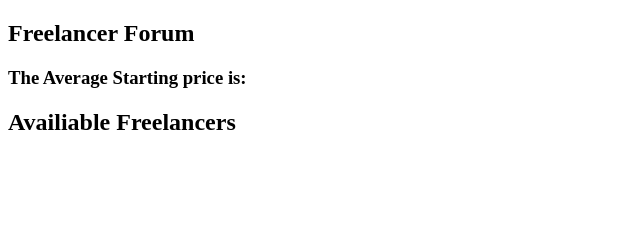
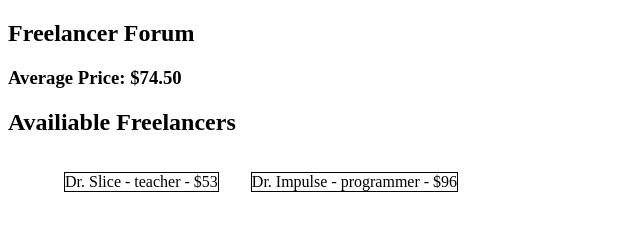
Before and after one commit to Lopez4163/Unit2.FreelancerForum, a plain HTML site: page index.html in a window 1280 px wide. Shown: the whole page, without its empty margins (0-640 px from the left). Drawn offline with Linux system fonts and the light colour scheme.

Commit message:
completed i think

```diff
--- a/index.html
+++ b/index.html
@@ -3,7 +3,7 @@
   <head>
     <meta charset="UTF-8" />
     <meta name="viewport" content="width=device-width, initial-scale=1.0" />
-    <title>Shapes</title>
+    <title>Freelancers</title>
     <link rel="stylesheet" href="index.css" />
   </head>
   <body>
@@ -15,6 +15,6 @@
       <h1 class="freelancer-display-title">Availiable Freelancers</h1>
       <ul id="freelancers-ul"></ul>
     </section>
-    <script src="index.js" defer></script>
+    <script src="./index.js" defer></script>
   </body>
 </html>
--- a/index.js
+++ b/index.js
@@ -1,53 +1,72 @@
-// // script.js
-// const possibleNames = [
-//   "Dr. Slice",
-//   "Dr. Pressure",
-//   "Prof. Possibility",
-//   "Prof. Prism",
-//   "Dr. Impulse",
-//   "Prof. Spark",
-//   "Dr. Wire",
-//   "Prof. Goose",
-// ]
-// const possibleOccupations = ["gardener", "programmer", "teacher", "driver"]
-// const minPrice = 25
-// const maxPrice = 100
+//possible names
+const possibleNames = [
+  "Dr. Slice",
+  "Dr. Pressure",
+  "Prof. Possibility",
+  "Prof. Prism",
+  "Dr. Impulse",
+  "Prof. Spark",
+  "Dr. Wire",
+  "Prof. Goose",
+]
+//posbile occupations
+const possibleOccupations = ["gardener", "programmer", "teacher", "driver"]
+//min and max price for worker
+const minPrice = 25
+const maxPrice = 100
 
-// const getRandomElement = array => {
-//   return array[Math.floor(Math.random() * array.length)]
-// }
+const getRandomElement = array => {
+  return array[Math.floor(Math.random() * array.length)]
+}
+//will generate a random freelancer
+const generateRandomFreelancer = () => {
+  //creates name var - uses random element to generate a random freelancer name
+  const name = getRandomElement(possibleNames)
+  //creates occupation- uses random element to generate a random occupation
+  const occupation = getRandomElement(possibleOccupations)
+  //const price - uses the max and min price to create a random number
+  const price = Math.floor(Math.random() * (maxPrice - minPrice + 1)) + minPrice
+  //return the name, occupation and price in an obj
+  return { name, occupation, price }
+}
+//the freelancer array generating a random free lancer
+const freelancers = [generateRandomFreelancer()]
+//selects the h1 containing the average price
+const h1Avg = document.querySelector(".forum-avg-price")
+//fucntion to display the freelancers
 
-// const generateRandomFreelancer = () => {
-//   const name = getRandomElement(possibleNames)
-//   const occupation = getRandomElement(possibleOccupations)
-//   const price = Math.floor(Math.random() * (maxPrice - minPrice + 1)) + minPrice
-//   return { name, occupation, price }
-// }
+const renderFreelancers = () => {
+  //grab the freelancers ul
+  const freelancersUl = document.querySelector("#freelancers-ul")
+  //allows me to add one user at a time by clearing the list
+  freelancersUl.innerHTML = ""
+  //set the total avg as 0
+  let total = 0
+  //loop through the freelancers
+  freelancers.forEach(freelancer => {
+    //creates the li
+    const element = document.createElement("li")
+    //attatches the freelancer props to the element
+    element.textContent = `${freelancer.name} - ${freelancer.occupation} - $${freelancer.price}`
+    //adds the li element to the ul
+    freelancersUl.appendChild(element)
+    //ass we increment, the price of the freelancer is added to the total
+    total += freelancer.price
+  })
 
-// const freelancers = [generateRandomFreelancer(), generateRandomFreelancer()]
+  //here we create the avg price element, we divide the price by the length of thr arrray
+  const avgPrice = total / freelancers.length
+  // the the text content is updated to display the average price
+  h1Avg.textContent = `Average Price: $${avgPrice.toFixed(2)}`
+}
 
-// const h1Avg = document.querySelector(".forum-avg-price")
+const addRandomFreelancer = () => {
+  //we create a new freelancer using the generator function
+  const newFreelancer = generateRandomFreelancer()
+  //push the new freelancer to the existing array
+  freelancers.push(newFreelancer)
+  //rednder the freelancers function
+  renderFreelancers()
+}
 
-// const renderFreelancers = () => {
-//   const freelancersUl = document.querySelector("#freelancers-ul")
-//   freelancersUl.innerHTML = ""
-
-//   let total = 0
-//   freelancers.forEach(freelancer => {
-//     const element = document.createElement("li")
-//     element.textContent = `${freelancer.name} - ${freelancer.occupation} - $${freelancer.price}`
-//     freelancersUl.appendChild(element)
-//     total += freelancer.price
-//   })
-
-//   const avgPrice = total / freelancers.length
-//   h1Avg.textContent = `Average Price: $${avgPrice.toFixed(2)}`
-// }
-
-// const addRandomFreelancer = () => {
-//   const newFreelancer = generateRandomFreelancer()
-//   freelancers.push(newFreelancer)
-//   renderFreelancers()
-// }
-
-// const intervalId = setInterval(addRandomFreelancer, 3000)
+const intervalId = setInterval(addRandomFreelancer, 3000)
```
